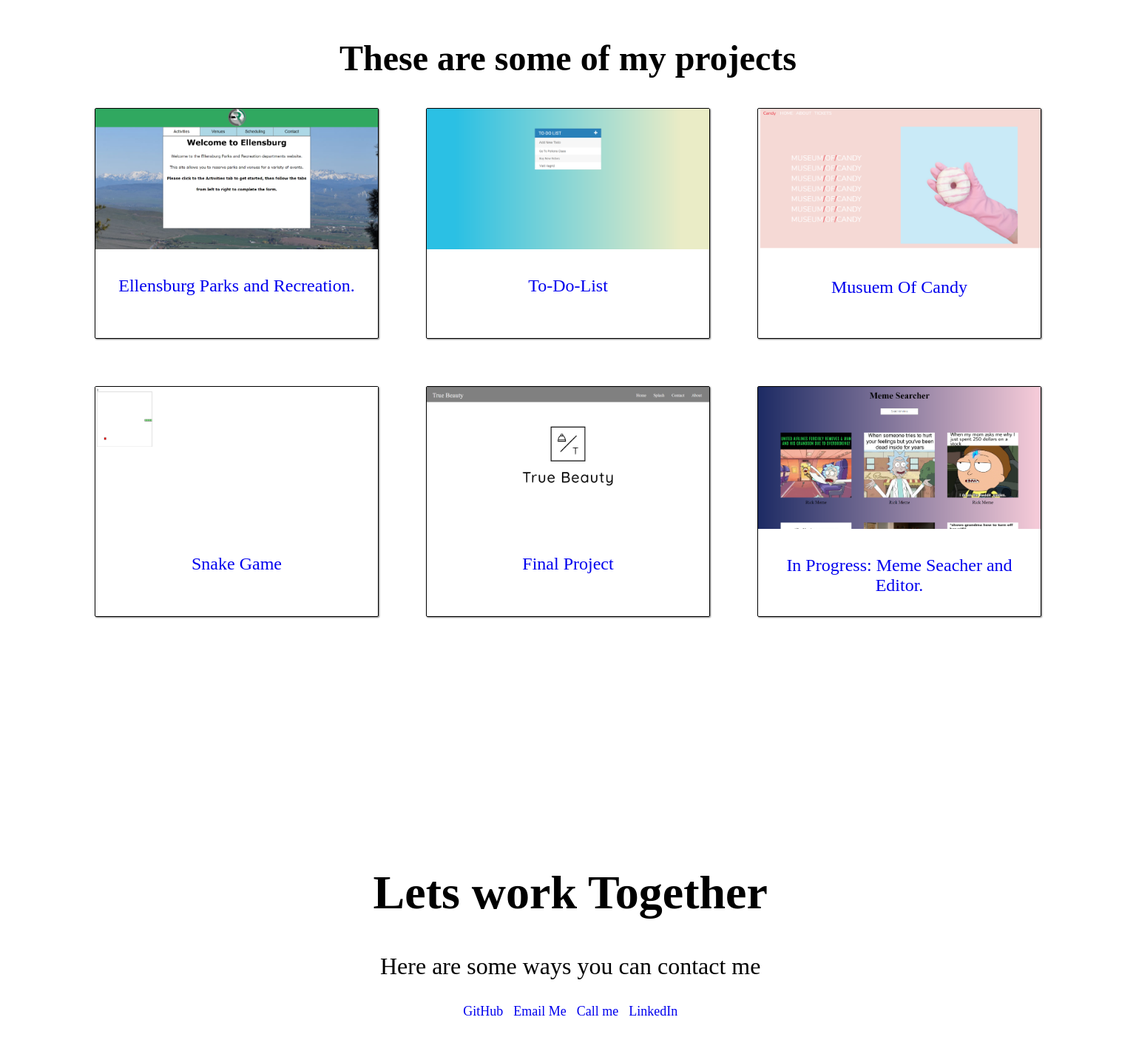
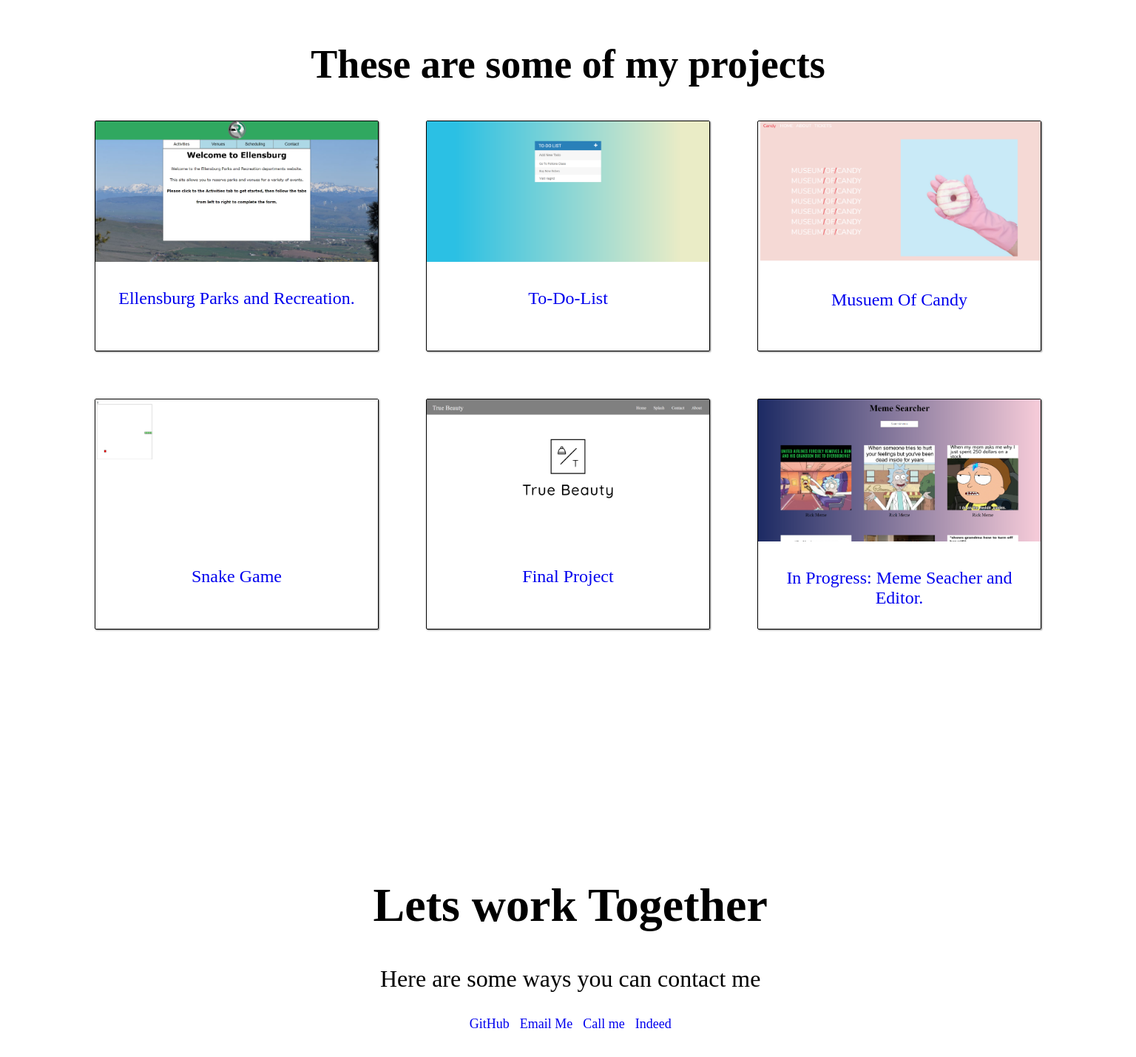
Before and after one commit to DanielMitchell444/Portfolio-Website, a plain HTML site: page index.html in a window 1536 px wide. Shown: the part 885-2314 px from the top of the page at 74% size. Drawn offline with Linux system fonts and the light colour scheme.

Commit message:
Add files via upload

```diff
--- a/index.html
+++ b/index.html
@@ -129,8 +129,8 @@
             ><i class="fas fa-mobile-alt"></i> Call me</a
           >
 
-         <a href="https://www.linkedin.com/in/daniel-mitchell-659b8b132/" class="btn contact-details"
-            ><i class="fas fa-mobile-alt"></i>LinkedIn</a
+         <a href="https://my.indeed.com/resume?hl=en&co=US&from=gnav-resume--myind" class="btn contact-details"
+            ><i class="fas fa-mobile-alt"></i>Indeed</a
           >
         </div>
 
--- a/styles.css
+++ b/styles.css
@@ -290,7 +290,11 @@ h3{
    }
 
   .projects-section-header{
-    font-size: 48px;
+    font-size: 54px;
+   }
+
+   h2{
+     font-size: 54px;
    }
 
    .projects-section{
@@ -312,3 +316,14 @@ h3{
   }
 
 }
+
+
+@-moz-document url-prefix() {
+  h1{
+  font-size: 54px;
+  }
+
+  h3{
+   font-size: 54px;
+  }
+}
```
